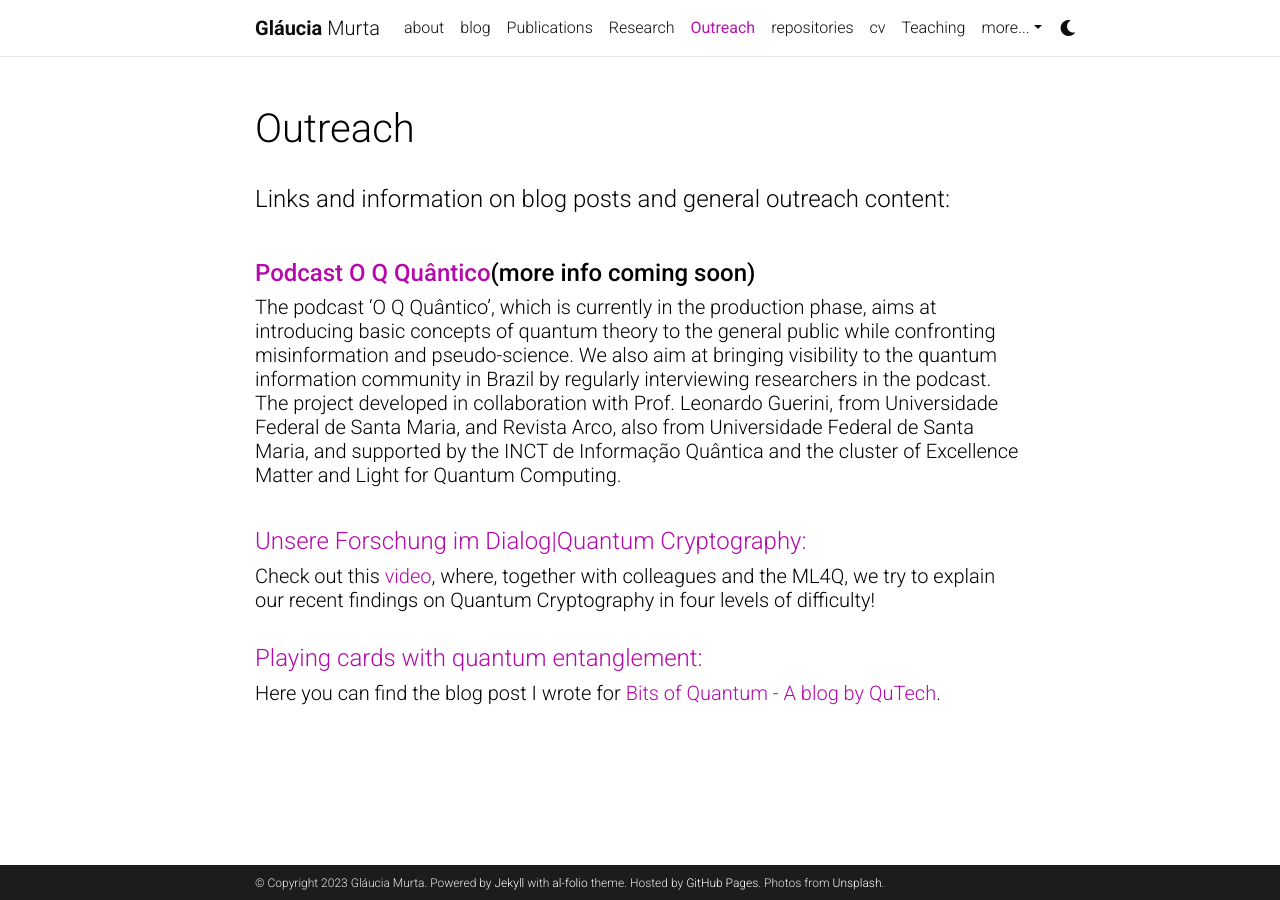
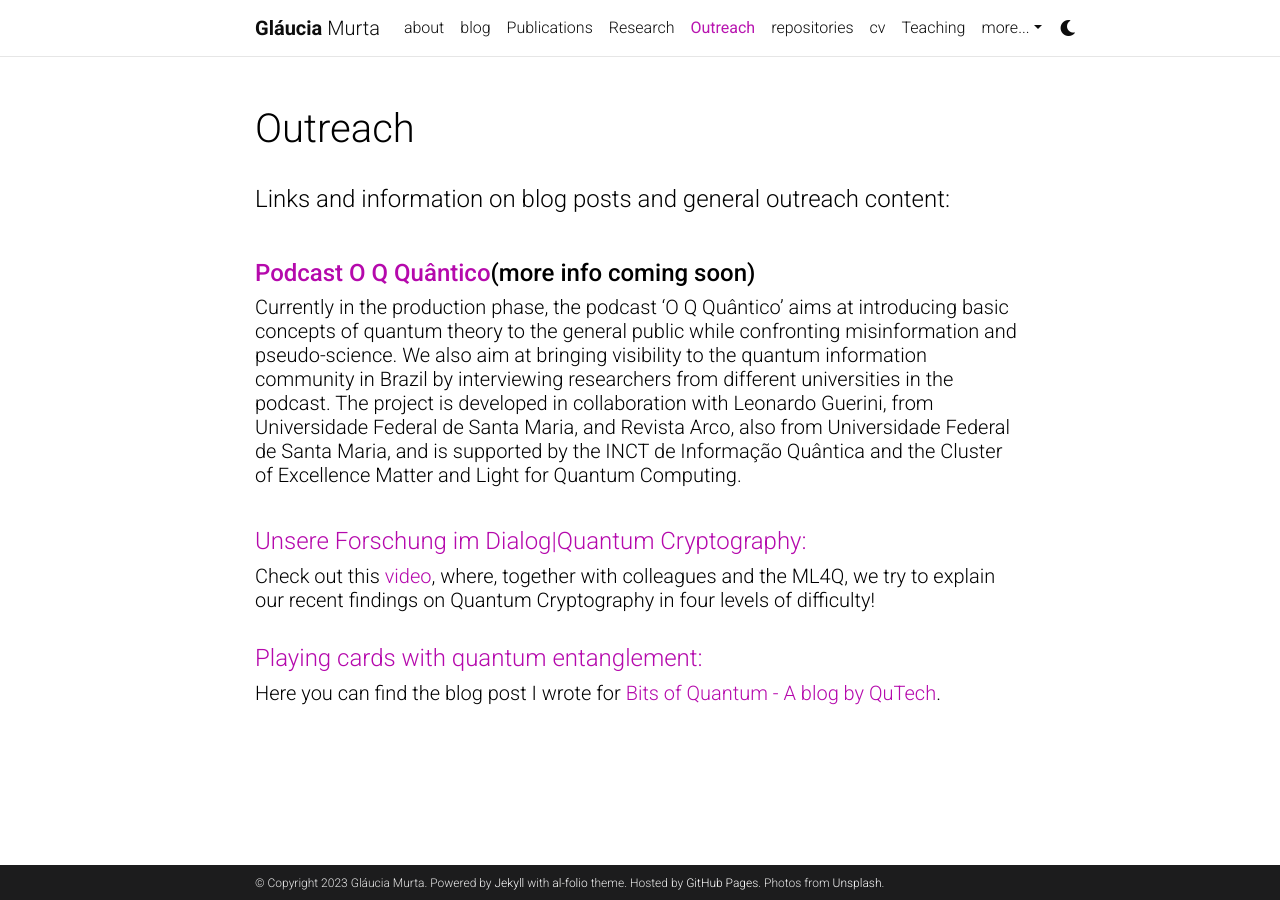
Before and after one commit to glauciamg/glauciamg.github.io, a Jekyll site: the page built from _pages/outreach.md, in a window 1280 px wide. Built offline with Jekyll 4.4.1, drawn with Linux system fonts in a browser that asks for light colours; comment, search, counter and statistics services are not loaded; a style sheet for code colours, icons or effects is not loaded.

Commit message:
Update outreach.md

```diff
--- a/_pages/outreach.md
+++ b/_pages/outreach.md
@@ -19,12 +19,12 @@ horizontal: false
 <!-- /wp:heading -->
 
   <h5>
-The podcast ‘O Q Quântico’, which is currently in the production phase, aims at introducing
+Currently in the production phase, the podcast ‘O Q Quântico’  aims at introducing
 basic concepts of quantum theory to the general public while confronting misinformation and
 pseudo-science. We also aim at bringing visibility to the quantum information community in
-Brazil by regularly interviewing researchers in the podcast. The project developed in collaboration
-with Prof. Leonardo Guerini, from Universidade Federal de Santa Maria, and Revista Arco, also
-from Universidade Federal de Santa Maria, and supported by the INCT de Informação Quântica and the cluster of Excellence Matter and Light for Quantum Computing.<h5>
+Brazil by interviewing researchers from different universities in the podcast. The project is developed in collaboration
+with Leonardo Guerini, from Universidade Federal de Santa Maria, and Revista Arco, also
+from Universidade Federal de Santa Maria, and is supported by the INCT de Informação Quântica and the Cluster of Excellence Matter and Light for Quantum Computing.<h5>
 
 
 
```
